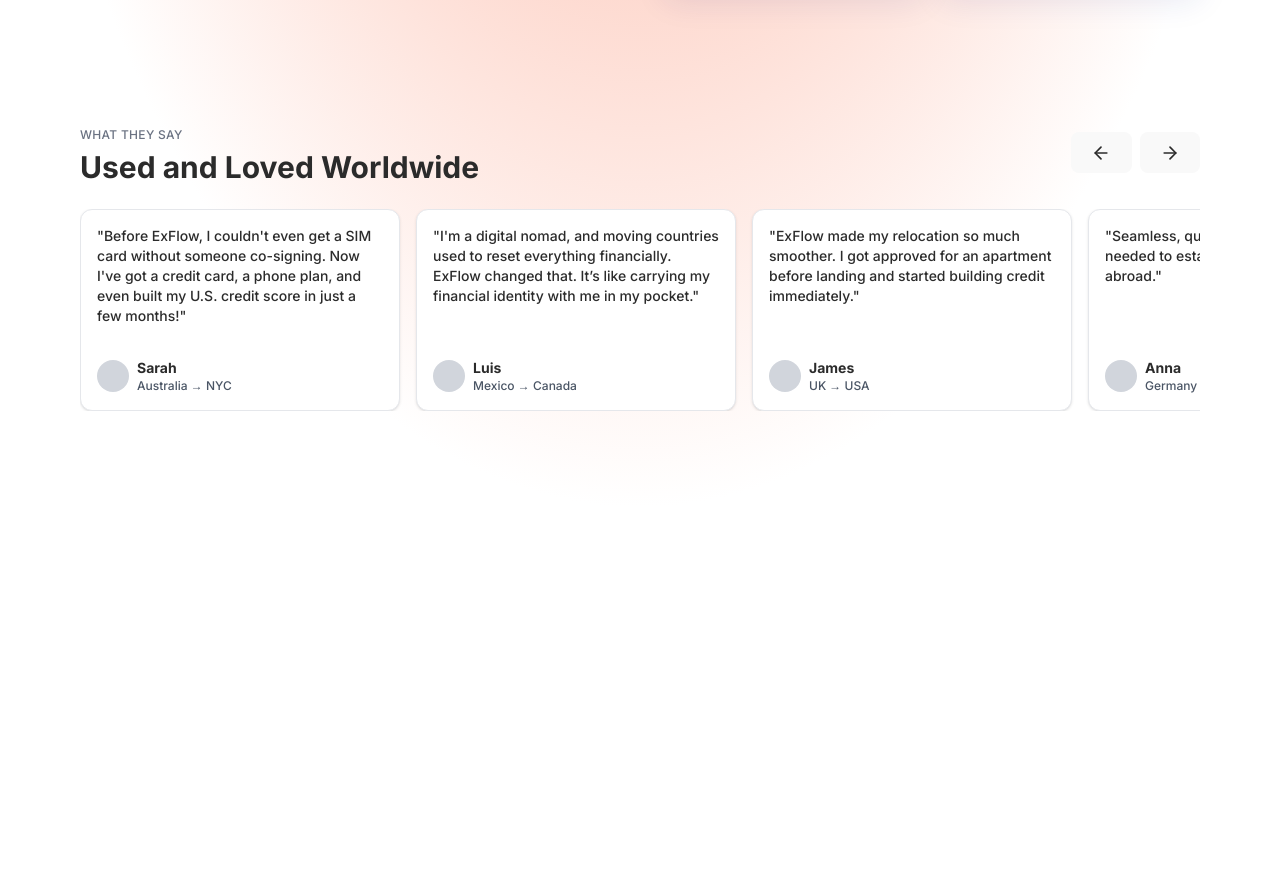
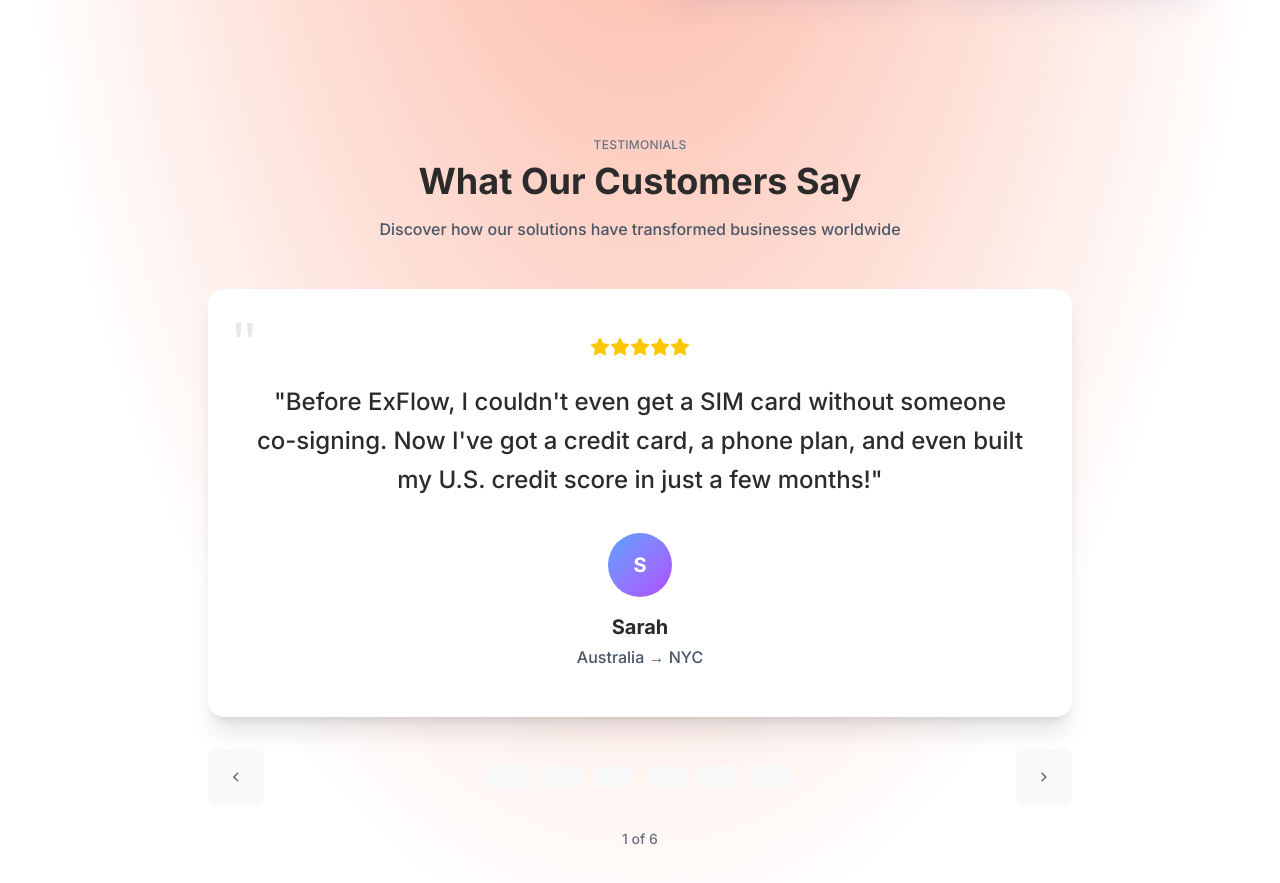
Before and after one commit to CapKaien/Lovato-GL-Isolator, a React (Vite) app in the folder lovato-gl-isolator/: page / in a window 1280 px wide. Shown: the part 1740-2623 px from the top of the page. Before the commit the page ends 2247 px from the top, so only its background shows below. Built offline with nearby package versions, Linux system fonts and the light colour scheme.

Commit message:
Refactor Testimonials component with improved design and navigation
Co-authored-by: ranniel.abueg <ranniel.abueg@lpunetwork.edu.ph>

```diff
--- a/lovato-gl-isolator/src/components/Testimonials.jsx
+++ b/lovato-gl-isolator/src/components/Testimonials.jsx
@@ -1,108 +1,112 @@
-import React, { useRef, useState, useEffect } from "react";
-import { FiArrowLeft, FiArrowRight } from "react-icons/fi";
-import gsap from "gsap";
+import React, { useState } from "react";
+import { FiChevronLeft, FiChevronRight, FiStar } from "react-icons/fi";
 import TestimonialData from "./data/TestimonialData";
 
 function Testimonials() {
-  const containerRef = useRef(null);
   const [currentIndex, setCurrentIndex] = useState(0);
-  const [cardWidth, setCardWidth] = useState(280);
-  const gap = 16;
 
-  const getVisibleCards = () => {
-    if (window.innerWidth >= 1024) return 3;
-    if (window.innerWidth >= 640) return 2;
-    return 1;
+  const nextTestimonial = () => {
+    setCurrentIndex((prev) => (prev + 1) % TestimonialData.length);
   };
 
-  const [visibleCards, setVisibleCards] = useState(getVisibleCards());
-  const maxIndex = TestimonialData.length - visibleCards;
+  const prevTestimonial = () => {
+    setCurrentIndex((prev) => (prev - 1 + TestimonialData.length) % TestimonialData.length);
+  };
 
-  useEffect(() => {
-    const handleResize = () => {
-      setVisibleCards(getVisibleCards());
-      const container = containerRef.current;
-      if (container) {
-        const card = container.querySelector(".testimonial-card");
-        if (card) setCardWidth(card.offsetWidth);
-      }
-    };
-    handleResize();
-    window.addEventListener("resize", handleResize);
-    return () => window.removeEventListener("resize", handleResize);
-  }, []);
-
-  const handleScroll = (direction) => {
-    let newIndex = currentIndex;
-    if (direction === "left") {
-      newIndex = Math.max(currentIndex - 1, 0);
-    } else {
-      newIndex = Math.min(currentIndex + 1, maxIndex);
-    }
-    setCurrentIndex(newIndex);
-
-    gsap.to(containerRef.current, {
-      x: -newIndex * (cardWidth + gap),
-      duration: 0.5,
-      ease: "power3.out",
-    });
+  const goToTestimonial = (index) => {
+    setCurrentIndex(index);
   };
 
   return (
-    <section className="w-full max-w-6xl mx-auto py-12 px-4 md:py-16 overflow-hidden">
+    <section className="w-full max-w-4xl mx-auto px-4 py-16 md:py-20">
       {/* Header */}
-      <div className="flex flex-col sm:flex-row items-start sm:items-center justify-between mb-6 gap-4">
-        <div className="text-left">
-          <span className="text-xs uppercase tracking-wide text-gray-500">
-            What They Say
-          </span>
-          <h2 className="text-2xl md:text-3xl font-semibold text-[#2b2b2b] mt-1">
-            Used and Loved Worldwide
-          </h2>
+      <div className="text-center mb-12">
+        <span className="text-xs uppercase tracking-wide text-gray-500 mb-2 block">
+          Testimonials
+        </span>
+        <h2 className="text-2xl sm:text-3xl lg:text-4xl font-bold text-[#2b2b2b] mb-4">
+          What Our Customers Say
+        </h2>
+        <p className="text-gray-600 text-sm sm:text-base max-w-2xl mx-auto">
+          Discover how our solutions have transformed businesses worldwide
+        </p>
+      </div>
+
+      {/* Main Testimonial Card */}
+      <div className="relative bg-white rounded-2xl shadow-xl p-6 sm:p-8 lg:p-12 mb-8">
+        {/* Quote Icon */}
+        <div className="absolute top-4 left-4 sm:top-6 sm:left-6 text-4xl sm:text-6xl text-gray-200 font-serif">
+          "
         </div>
-        <div className="flex items-center space-x-2">
-          <button
-            onClick={() => handleScroll("left")}
-            className="p-2 rounded-md bg-gray-100 hover:bg-gray-200 transition"
-          >
-            <FiArrowLeft className="w-5 h-5 text-[#2b2b2b]" />
-          </button>
-          <button
-            onClick={() => handleScroll("right")}
-            className="p-2 rounded-md bg-gray-100 hover:bg-gray-200 transition"
-          >
-            <FiArrowRight className="w-5 h-5 text-[#2b2b2b]" />
-          </button>
+
+        {/* Stars */}
+        <div className="flex justify-center mb-6">
+          {[...Array(5)].map((_, i) => (
+            <FiStar key={i} className="w-5 h-5 text-yellow-400 fill-current" />
+          ))}
+        </div>
+
+        {/* Quote */}
+        <div className="text-center">
+          <blockquote className="text-lg sm:text-xl lg:text-2xl text-[#2b2b2b] leading-relaxed mb-8 font-medium italic min-h-[120px] flex items-center justify-center">
+            {TestimonialData[currentIndex].quote}
+          </blockquote>
+
+          {/* Customer Info */}
+          <div className="flex flex-col items-center">
+            <div className="w-16 h-16 bg-gradient-to-br from-blue-400 to-purple-500 rounded-full flex items-center justify-center text-white font-bold text-xl mb-4">
+              {TestimonialData[currentIndex].name.charAt(0)}
+            </div>
+            <h3 className="text-lg sm:text-xl font-semibold text-[#2b2b2b] mb-1">
+              {TestimonialData[currentIndex].name}
+            </h3>
+            <p className="text-gray-600 text-sm sm:text-base">
+              {TestimonialData[currentIndex].location}
+            </p>
+          </div>
         </div>
       </div>
 
-      {/* Testimonial Cards */}
-      <div className="relative w-full overflow-hidden">
-        <div
-          ref={containerRef}
-          className="flex gap-4"
-          style={{ willChange: "transform" }}
+      {/* Navigation */}
+      <div className="flex items-center justify-between">
+        {/* Previous Button */}
+        <button
+          onClick={prevTestimonial}
+          className="flex items-center justify-center w-12 h-12 sm:w-14 sm:h-14 bg-white border-2 border-gray-200 rounded-full hover:border-gray-300 hover:shadow-lg transition-all duration-200 group"
+          aria-label="Previous testimonial"
         >
-          {TestimonialData.map((item, idx) => (
-            <div
-              key={idx}
-              className="testimonial-card w-[280px] sm:w-[320px] flex-shrink-0 bg-white border border-gray-200 rounded-xl p-4 shadow hover:shadow-md transition flex flex-col justify-between"
-            >
-              <p className="text-sm text-left text-[#2b2b2b] mb-4">
-                {item.quote}
-              </p>
-              <div className="flex items-center space-x-2 mt-4">
-                <div className="w-8 h-8 rounded-full bg-gray-300 shrink-0" />
-                <div className="text-left">
-                  <p className="text-sm font-semibold text-[#2b2b2b]">
-                    {item.name}
-                  </p>
-                  <p className="text-xs text-gray-600">{item.location}</p>
-                </div>
-              </div>
-            </div>
+          <FiChevronLeft className="w-5 h-5 sm:w-6 sm:h-6 text-gray-600 group-hover:text-[#2b2b2b] transition-colors" />
+        </button>
+
+        {/* Dots Indicator */}
+        <div className="flex space-x-2 sm:space-x-3">
+          {TestimonialData.map((_, index) => (
+            <button
+              key={index}
+              onClick={() => goToTestimonial(index)}
+              className={`w-2 h-2 sm:w-3 sm:h-3 rounded-full transition-all duration-200 ${
+                index === currentIndex
+                  ? "bg-[#2b2b2b] scale-125"
+                  : "bg-gray-300 hover:bg-gray-400"
+              }`}
+              aria-label={`Go to testimonial ${index + 1}`}
+            />
           ))}
         </div>
+
+        {/* Next Button */}
+        <button
+          onClick={nextTestimonial}
+          className="flex items-center justify-center w-12 h-12 sm:w-14 sm:h-14 bg-white border-2 border-gray-200 rounded-full hover:border-gray-300 hover:shadow-lg transition-all duration-200 group"
+          aria-label="Next testimonial"
+        >
+          <FiChevronRight className="w-5 h-5 sm:w-6 sm:h-6 text-gray-600 group-hover:text-[#2b2b2b] transition-colors" />
+        </button>
+      </div>
+
+      {/* Counter */}
+      <div className="text-center mt-6 text-sm text-gray-500">
+        {currentIndex + 1} of {TestimonialData.length}
       </div>
     </section>
   );
```
